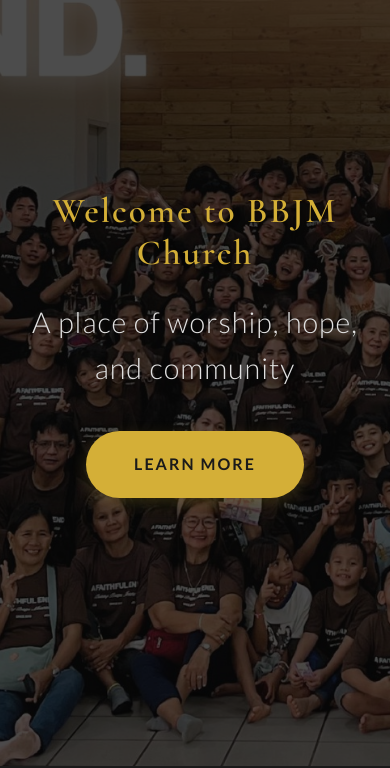
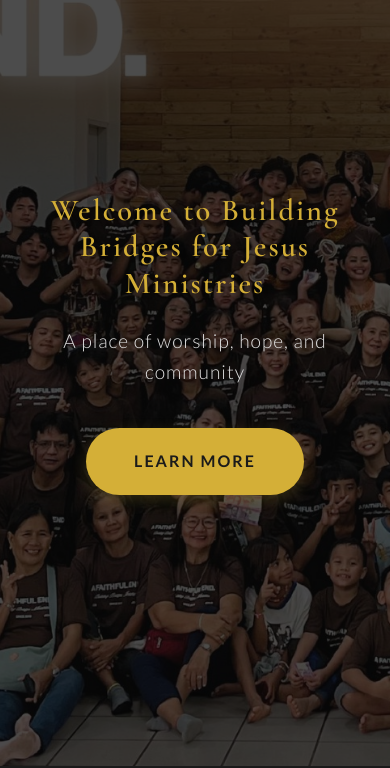
Before and after one commit to bri-ken/BBJM, a plain HTML site: page index.html in a window 390 px wide. Shown: the part 78-846 px from the top of the page. Drawn offline with nearby package versions, Linux system fonts and the light colour scheme; a web font is replaced by a local one.

Commit message:
BBJM 2.2

```diff
--- a/index.html
+++ b/index.html
@@ -39,7 +39,7 @@
 
   <header class="hero">
     <div class="hero-content" data-aos="fade-up">
-    <h1>Welcome to BBJM Church</h1>
+    <h1>Welcome to Building Bridges for Jesus Ministries</h1>
     <p>A place of worship, hope, and community</p>
       <a href="#about" class="btn btn-primary">Learn More</a>
     </div>
--- a/style.css
+++ b/style.css
@@ -196,7 +196,7 @@
   }
 
   .hero h1 {
-  font-size: 5rem;
+  font-size: 3rem;
   color: var(--title-color);
   margin-bottom: 1.5rem;
   font-family: var(--title-font);
@@ -207,7 +207,7 @@
 }
 
 .hero p {
-  font-size: 1.8rem;
+  font-size: 1.2rem;
   margin-bottom: 2.5rem;
   color: var(--text-color);
   font-family: var(--text-font);
@@ -802,7 +802,7 @@
   }
 
   .hero h1 {
-    font-size: 2.2rem;
+    font-size: 1.9rem;
   }
 
   .contact-container {
```
